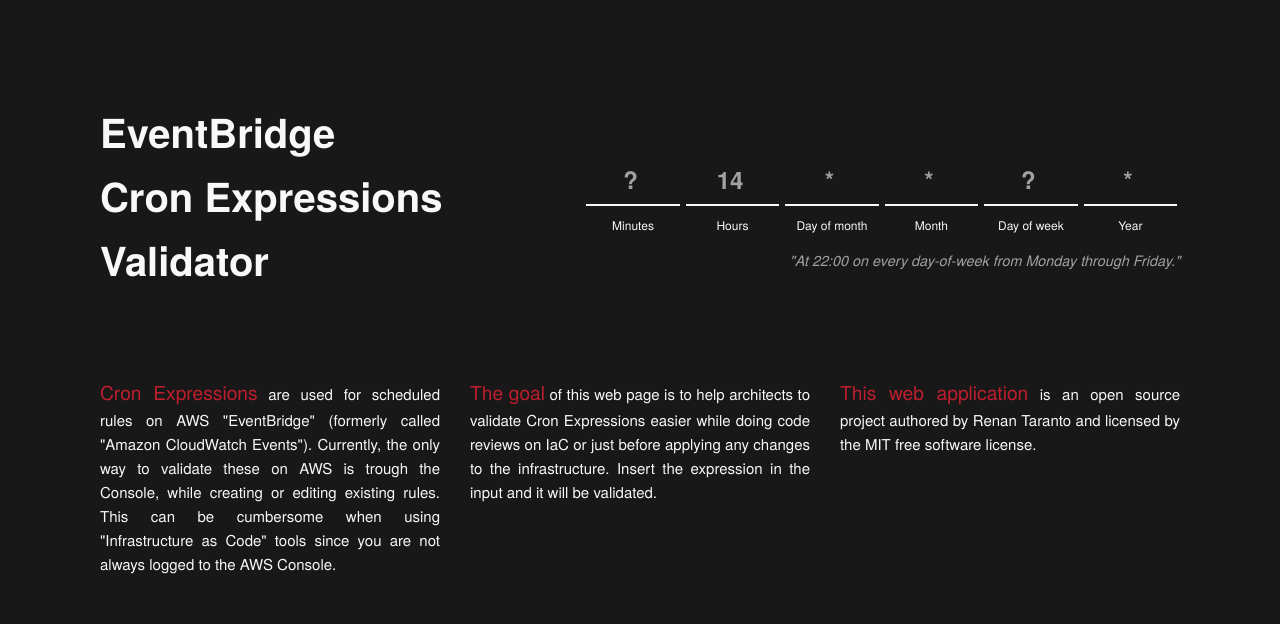
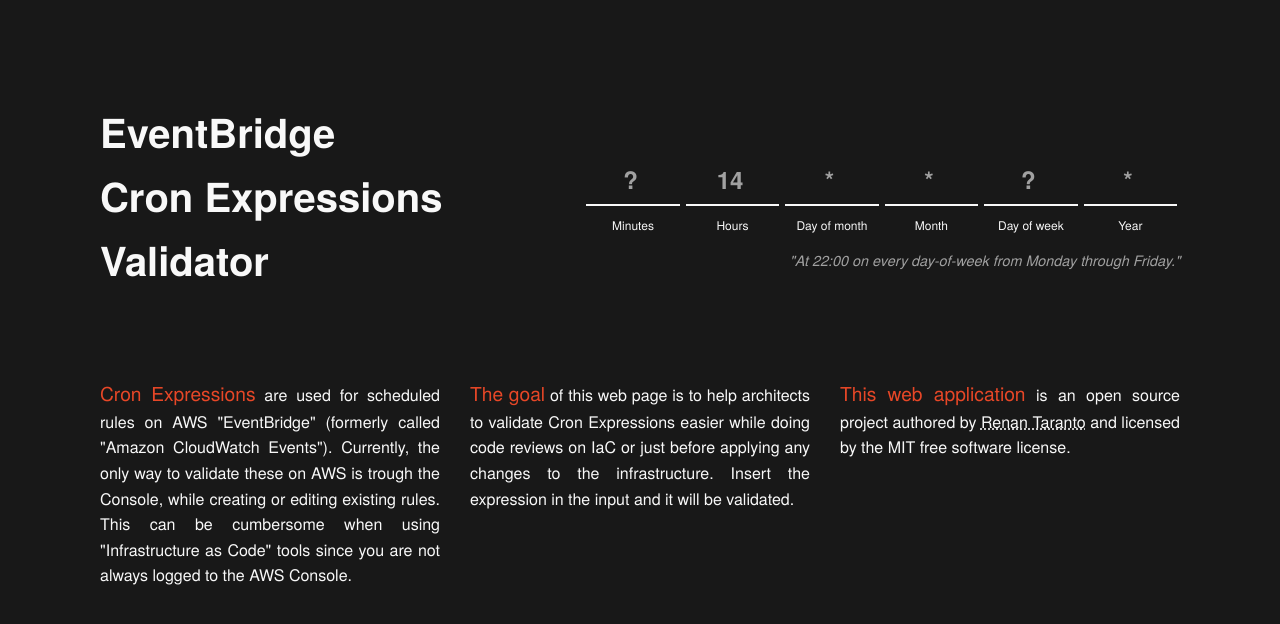
Before and after one commit to renan-taranto/cron-expressions-validator, a Vue app: page / in a window 1280 px wide. Shown: the top 624 px of the page. Built offline with nearby package versions, Linux system fonts and the light colour scheme.

Commit message:
[Layout] Update color to orange, html font size and anchor styles

```diff
--- a/src/assets/base.css
+++ b/src/assets/base.css
@@ -3,7 +3,7 @@
   --color-black-soft: #181818;
   --color-white-soft: #f8f8f8;
   --color-grey: #a1a1a1;
-  --color-red: #be1e2e;
+  --color-orange: #e74727;
 }
 
 /* semantic color variables */
@@ -11,15 +11,25 @@
   --color-background: var(--color-black-soft);
   --color-text: var(--color-white-soft);
   --color-input-text: var(--color-grey);
-  --color-primary: var(--color-red);
+  --color-primary: var(--color-orange);
 }
 
 html {
   box-sizing: border-box;
+  font-size: 16px;
 }
 
 *, *:before, *:after {
   box-sizing: inherit;
+}
+
+a {
+  color: inherit;
+  text-decoration: underline dotted;
+}
+
+a:hover {
+  text-decoration: underline;
 }
 
 body {
@@ -28,7 +38,6 @@
   background: var(--color-background);
   line-height: 1.6;
   font-family: 'TexGyreHeroes', sans-serif;
-  font-size: 15px;
   text-rendering: optimizeLegibility;
   -webkit-font-smoothing: antialiased;
   -moz-osx-font-smoothing: grayscale;
@@ -41,6 +50,10 @@
 
 input {
   color: var(--color-text);
+}
+
+.text__bold {
+  font-weight: bold;
 }
 
 @font-face {
--- a/src/components/Instructions.vue
+++ b/src/components/Instructions.vue
@@ -10,7 +10,8 @@
       before applying any changes to the infrastructure. Insert the expression in the input and it will be validated.
     </p>
     <p>
-      <span class="text__highlight">This web application</span> is an open source project authored by Renan Taranto and licensed by the MIT free software license.
+      <span class="text__highlight">This web application</span> is an open source project authored by
+      <a href="https://renantaranto.com/">Renan Taranto</a> and licensed by the MIT free software license.
     </p>
   </article>
 </template>
```
